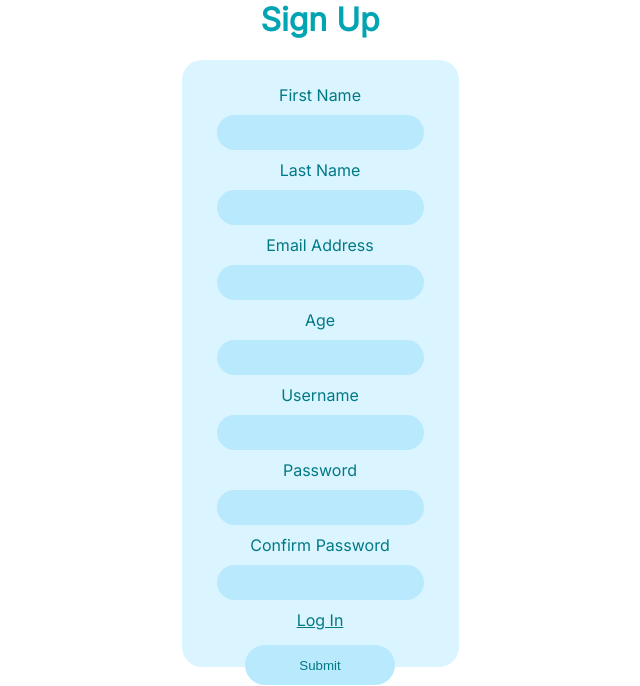
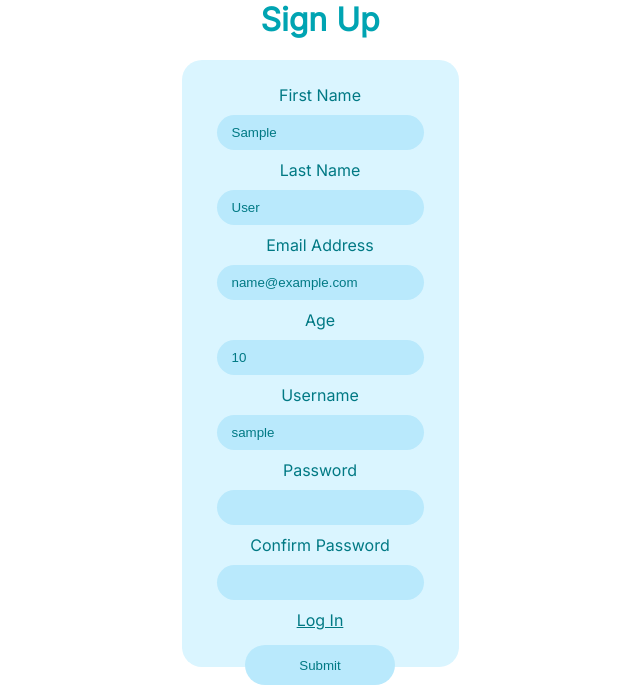
Before and after one commit to DanielleDauphinais/cs546_group17_final_project, a Node server app: template views/users/signup.handlebars in a window 1280 px wide. Shown: the part 114-800 px from the top of the page, without its empty margins (320-960 px from the left). Run offline with Node 20, Linux system fonts and the light colour scheme; the template is opened without the code that fills it: most values are stand-ins (such as "Sample title", 1, 10 or a date in 2020); some libraries are stand-ins or nearby versions.

Commit message:
fixed some bugs

```diff
--- a/public/css/main.css
+++ b/public/css/main.css
@@ -112,7 +112,7 @@ a:hover{
 }
 
 .login-page .error {
-	color: #ee0000;
+	color: #dd0000;
 	font-weight: bold;
 }
 
--- a/routes/users.js
+++ b/routes/users.js
@@ -103,6 +103,11 @@ router.post("/signup", async (req, res) => {
         ? res.status(400).render("users/signup", {
             title: "Signup",
             error: `400 - ${err.substr(1)}`,
+            firstName: req.body.firstNameInput,
+            lastName: req.body.lastNameInput,
+            email: req.body.emailAddressInput,
+            age: req.body.ageInput,
+            userName: req.body.userNameInput
           })
         : res
             .status(400)
--- a/views/libraries/new.handlebars
+++ b/views/libraries/new.handlebars
@@ -83,7 +83,7 @@
       {{/if}}
     </div>
     <div id="rightSide">
-      <iframe src="/selectLocation" frameborder="0" class="gmaps"></iframe>
+      <iframe src="/selectLocation" class="gmaps"></iframe>
     </div>
     <script src="/public/js/library/new.js" type="module"></script>
     {{#if (eq editOrCreate "Edit") }}
--- a/views/users/signup.handlebars
+++ b/views/users/signup.handlebars
@@ -5,19 +5,19 @@
         <span id="error" class="error">{{{error}}}</span>
 
         <label for="firstNameInput">First Name</label>
-        <input type="text" name="firstNameInput" id="firstNameInput">
+        <input type="text" name="firstNameInput" id="firstNameInput" value="{{firstName}}">
 
         <label for="lastNameInput">Last Name</label>
-        <input type="text" name="lastNameInput" id="lastNameInput">
+        <input type="text" name="lastNameInput" id="lastNameInput" value="{{lastName}}">
 
         <label for="emailAddressInput">Email Address</label>
-        <input type="email" name="emailAddressInput" id="emailAddressInput">
+        <input type="email" name="emailAddressInput" id="emailAddressInput" value="{{email}}">
 
         <label for="ageInput">Age</label>
-        <input type="number" name="ageInput" id="ageInput">
+        <input type="number" name="ageInput" id="ageInput" value="{{age}}">
 
         <label for="userNameInput">Username</label>
-        <input type="text" name="userNameInput" id="userNameInput">
+        <input type="text" name="userNameInput" id="userNameInput" value="{{userName}}">
 
         <label for="passwordInput">Password</label>
         <input type="password" name="passwordInput" id="passwordInput">
```
